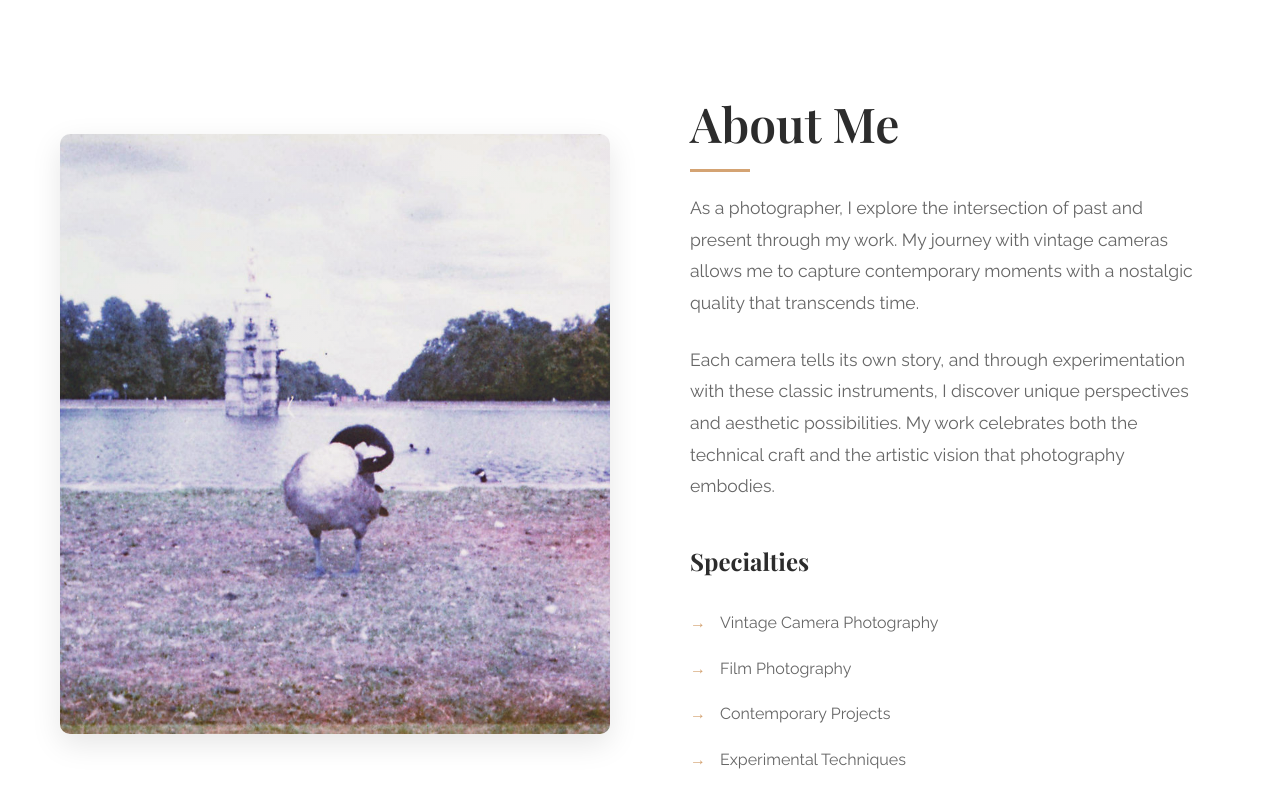
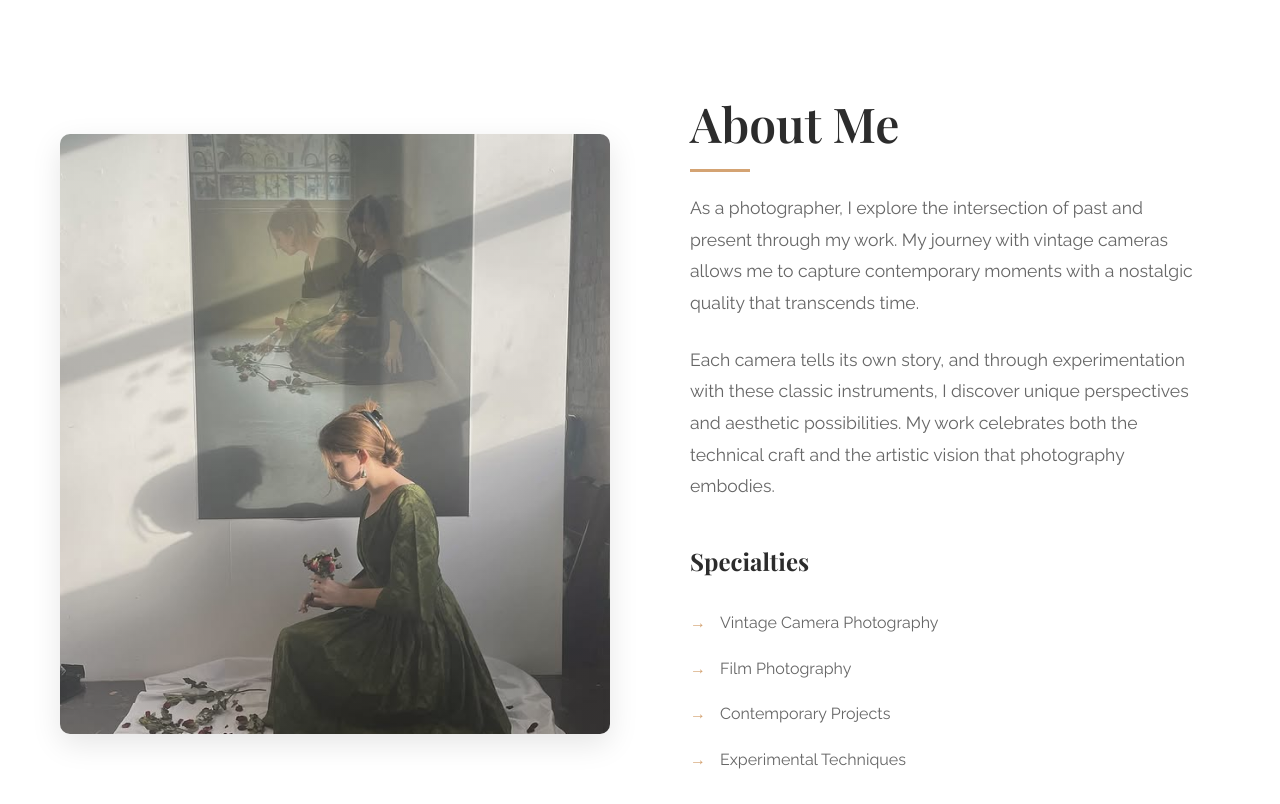
Before and after one commit to JakkuAzzo/catelinlefranc, a plain HTML site: page index.html in a window 1280 px wide. Shown: the part 3640-4444 px from the top of the page. Drawn offline with nearby package versions, Linux system fonts and the light colour scheme.

Commit message:
Implement code changes to enhance functionality and improve performance

```diff
--- a/index.html
+++ b/index.html
@@ -142,7 +142,7 @@
         <div class="container">
             <div class="about-content">
                 <div class="about-image">
-                    <img src="images/vintagecameraexp.jpg" alt="Catelin Le Franc">
+                    <img src="images/aboutme.jpg" alt="Catelin Le Franc">
                     <div class="about-image-overlay"></div>
                 </div>
                 <div class="about-text">
```
Also changed, not shown: images/aboutme.jpg (added).
